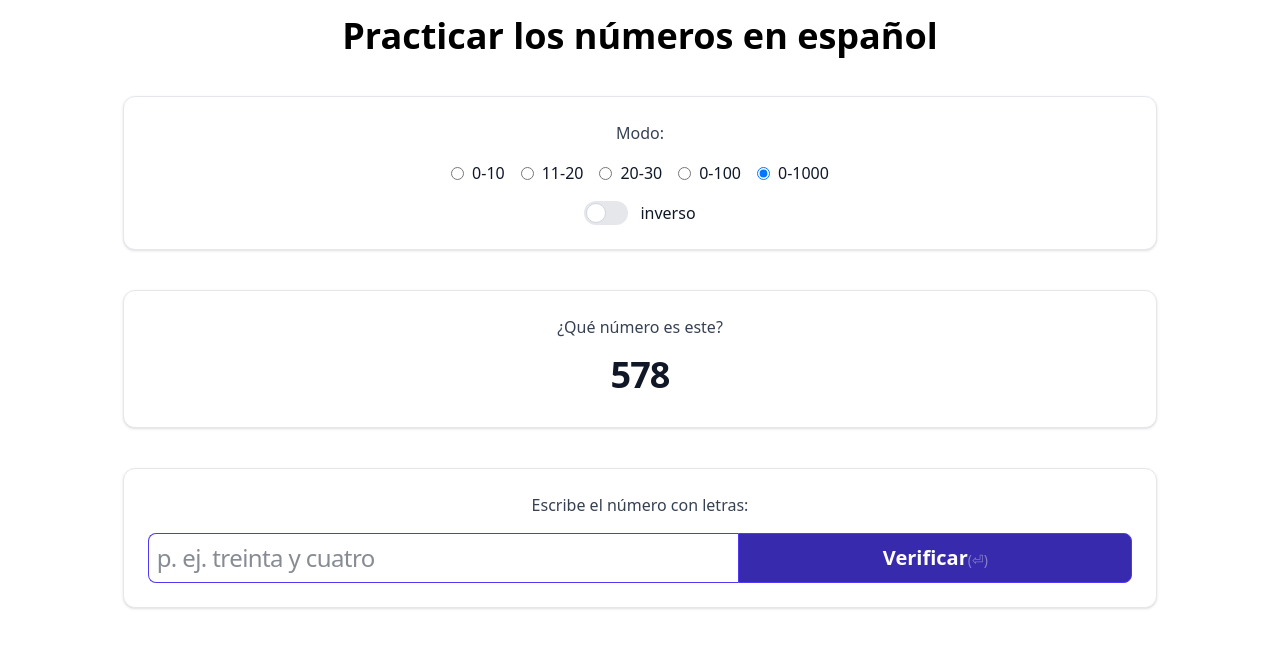
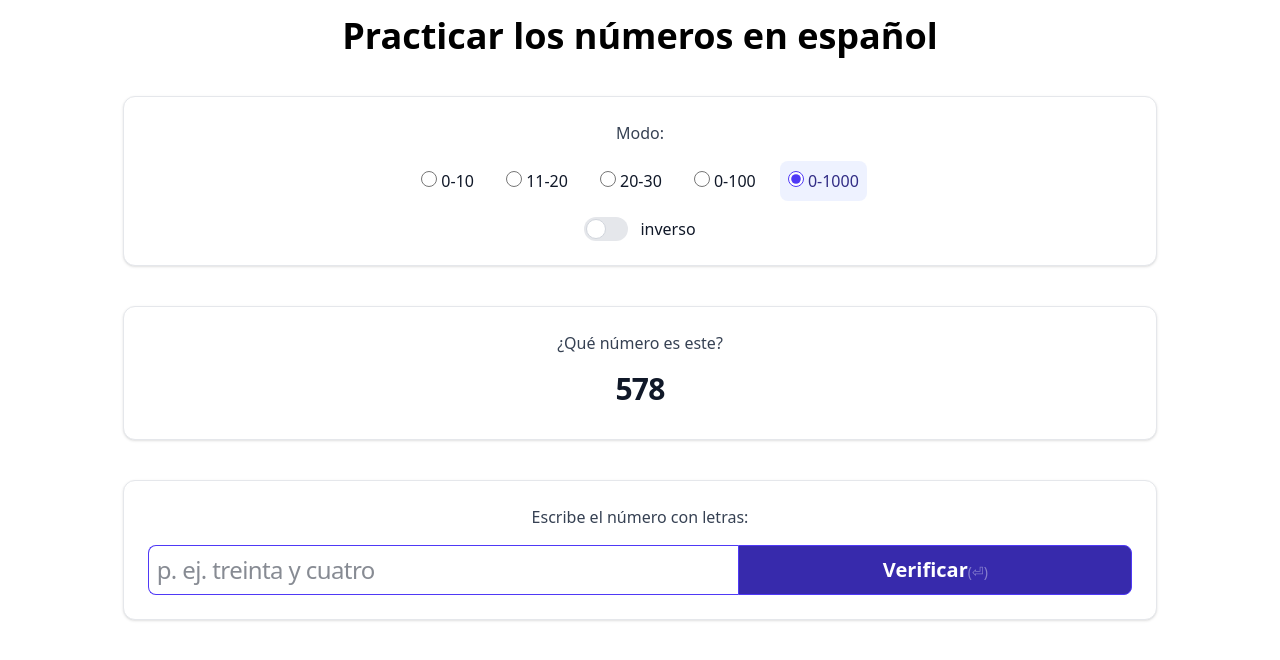
Before and after one commit to danieldinter/spanish-numbers-app, a Vue app: page / in a window 1280 px wide. Shown: the top 660 px of the page. Built offline with nearby package versions, Linux system fonts and the light colour scheme.

Commit message:
Fix styling of radio buttons

```diff
--- a/src/App.vue
+++ b/src/App.vue
@@ -105,7 +105,7 @@ function checkAnswer() {
 
 <template>
   <div class="w-full flex flex-col gap-y-10 items-center justify-center p-4">
-    <h1 class="text-4xl font-bold text-black dark:text-white">
+    <h1 class="text-2xl md:text-4xl font-bold text-black dark:text-white">
       Practicar los números en español
     </h1>
 
@@ -114,9 +114,13 @@ function checkAnswer() {
     >
       <p class="font-normal text-gray-700 dark:text-gray-400">Modo:</p>
       <!-- Toggle for Numbers -->
-      <ul class="flex items-center justify-center gap-4">
+      <ul class="flex flex-wrap items-center justify-center gap-4">
         <template v-for="(numSet, i) in numberSettings">
           <li class="flex flex-row items-center justify-center gap-x-2">
+            <label
+              class="p-2 rounded-lg text-gray-900 dark:text-white has-checked:bg-indigo-50 has-checked:text-indigo-900 has-checked:ring-indigo-200 dark:has-checked:bg-indigo-900 dark:has-checked:text-indigo-200 dark:has-checked:ring-indigo-900"
+              :for="'numberSetting' + numSet.id"
+            >
               <input
                 type="radio"
                 :id="'numberSetting' + numSet.id"
@@ -125,13 +129,10 @@ function checkAnswer() {
                 v-model="numberSetting"
                 v-on:change="onChangeNumberSetting"
                 :checked="numSet.name == numberSetting"
+                class="w-4 h-4 bg-gray-100 checked:bg-indigo-500 border-gray-300 focus:ring-indigo-500 dark:focus:ring-indigo-600 checked:ring-indigo-500 dark:checked:ring-indigo-600 dark:ring-offset-gray-700 dark:focus:ring-offset-gray-700 focus:ring-2 dark:bg-gray-600 dark:border-gray-500 accent-indigo-600 dark:accent-indig-600"
               />
-
-            <label
-              class="text-gray-900 dark:text-white"
-              :for="'numberSetting' + numSet.id"
-              >{{ numSet.label }}</label
-            >
+              {{ numSet.label }}
+            </label>
           </li>
         </template>
       </ul>
@@ -164,7 +165,7 @@ function checkAnswer() {
         }}
       </p>
       <h2
-        class="mb-2 text-4xl font-bold tracking-tight text-gray-900 dark:text-white"
+        class="mb-2 text-xl md:text-3xl font-bold tracking-tight text-gray-900 dark:text-white"
       >
         {{ isReverseMode ? numberToSpanish(currentNumber) : currentNumber }}
       </h2>
```
Lines whose indentation alone changed are shown as unchanged.
